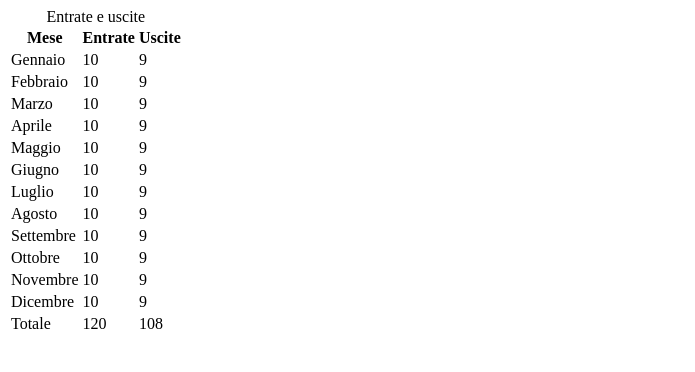
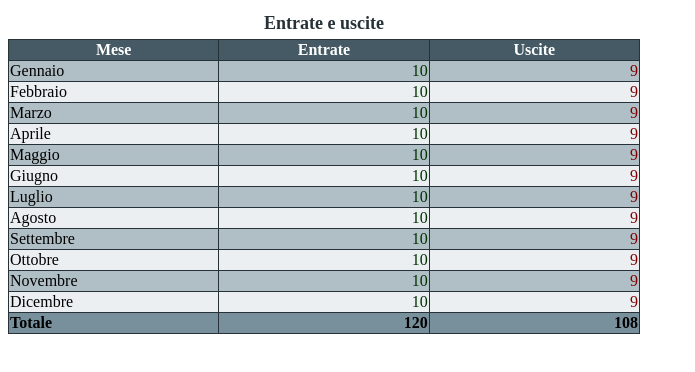
Before and after one commit to luigicavalli/Esercizi-HTML-CSS, a plain HTML site: page Tabella/index.html in a window 1280 px wide. Shown: the whole page, without its empty margins (0-695 px from the left). Drawn offline with Linux system fonts and the light colour scheme.

Commit message:
edit: added style features to index.html in tabella

```diff
--- a/Tabella/index.html
+++ b/Tabella/index.html
@@ -6,6 +6,61 @@
     <meta charset="utf-8" />
     <meta name="viewport" content="width=device-width, initial-scale=1.0, maximum-scale=1.0, user-scalable=no" />
     <title>Lezione CSS</title>
+    <style>
+        table {
+            table-layout: fixed;
+            width: 50%;
+            border: 1px solid #263238;
+            border-collapse: collapse;
+        }
+        table td, th {
+            border: 1px solid #263238;
+            border-collapse: collapse;
+        }
+        caption {
+            color: #263238;
+            font-weight: bold;
+            font-size: 18px;
+            margin: 5px;
+        }
+        thead tr {
+            border: 1px solid #263238;
+            border-collapse: collapse;
+            background-color: #455a64;
+            color: white;
+            font-weight: 700;
+        }
+        tbody tr:nth-child(even) {
+            border: 1px solid #263238;
+            border-collapse: collapse;
+            background-color: #eceff1;
+        }
+        tbody tr:nth-child(odd) {
+            border: 1px solid #263238;
+            border-collapse: collapse;
+            background-color: #b0bec5;
+        }
+        tfoot tr {
+            border: 1px solid #263238;
+            border-collapse: collapse;
+            background-color: #78909c;
+            font-weight: 800;
+        }
+        tbody td:nth-child(2) {
+            color: #003300;
+            text-align: right;
+        }
+        tbody td:nth-child(3) {
+            color: #7f0000;
+            text-align: right;
+        }
+        tfoot td:nth-child(2) {
+            text-align: right;
+        }
+        tfoot td:nth-child(3) {
+            text-align: right;
+        }
+    </style>
 </head>
 
 <body>
```
